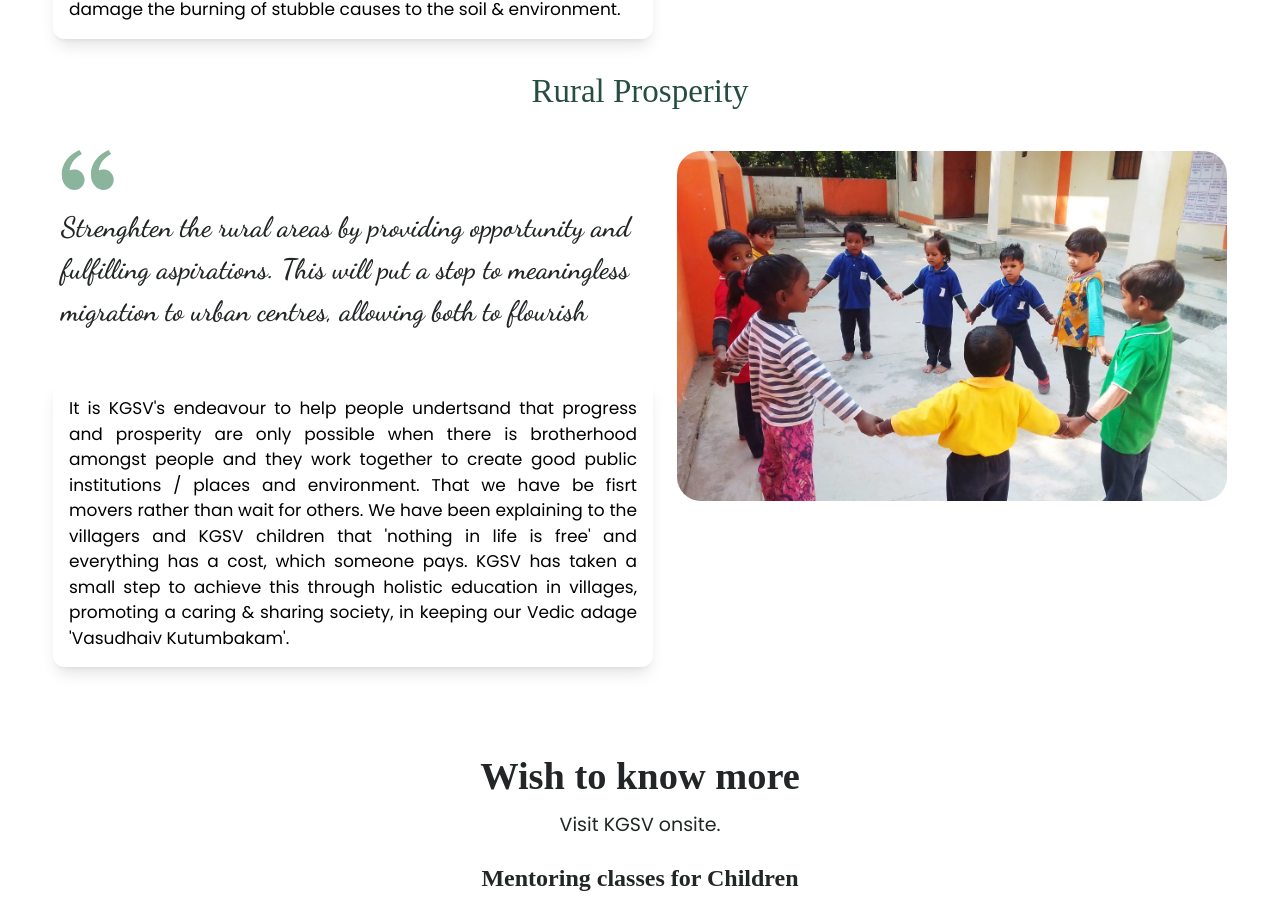
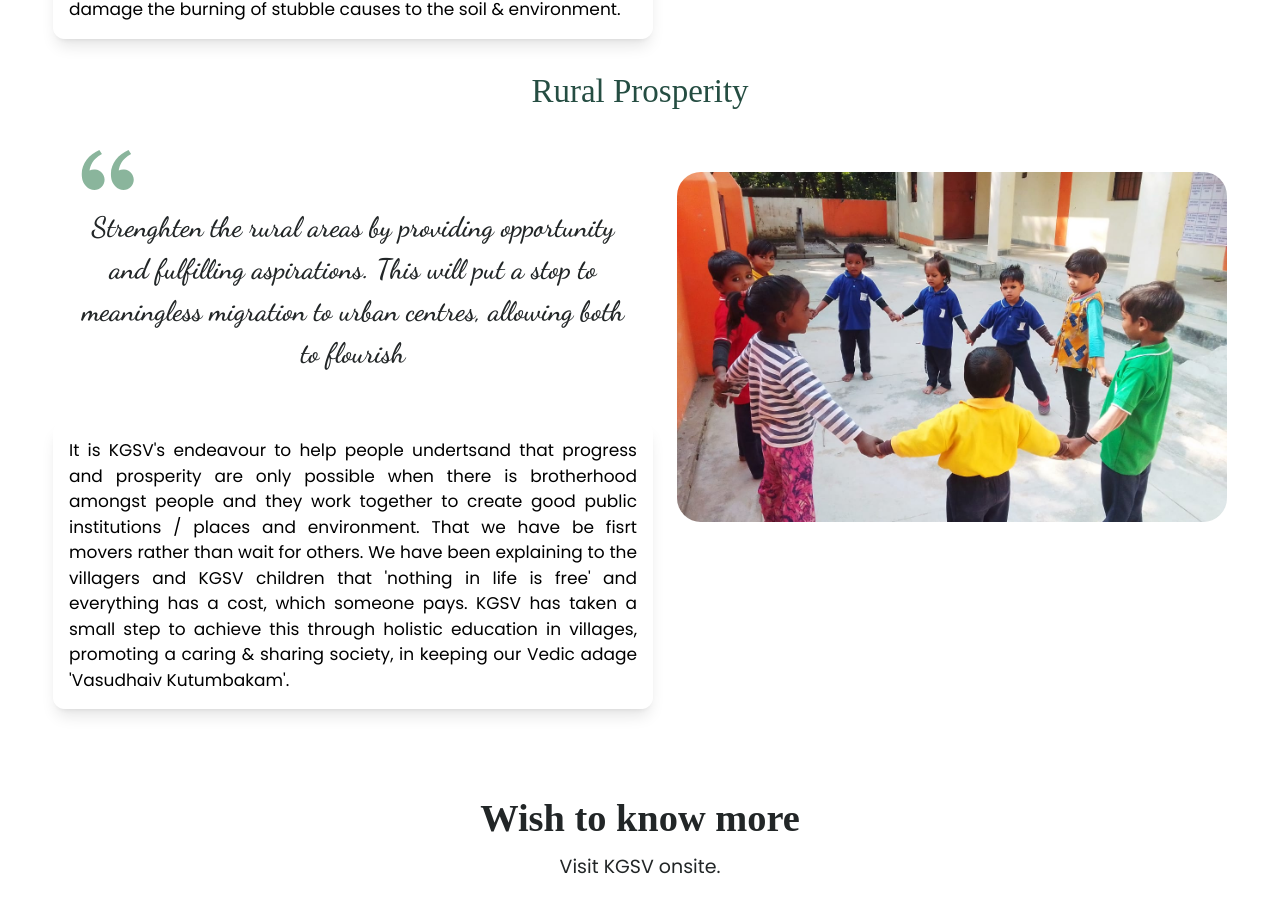
Before and after one commit to iGauravSingh/kgsvngo, a React (Vite) app: page / in a window 1280 px wide. Shown: the part 4931-5841 px from the top of the page. Built offline with nearby package versions, Linux system fonts and the light colour scheme; no server answers; a web font is replaced by a local one.

Commit message:
zig added more padding, overflow clip in main div

```diff
--- a/src/components/Zig.tsx
+++ b/src/components/Zig.tsx
@@ -140,7 +140,7 @@ const Zig = () => {
                   whileInView="show"
                   className="    mt-12 bg-white/30 backdrop-blur-lg shadow-lg  px-4 py-4 rounded-xl"
                 >
-                  <p className=" text-justify text-sm md:text-base px-1 sm:px-0">{item.text}</p>
+                  <p className=" text-justify text-sm md:text-base px-1 sm:px-0 px-4">{item.text}</p>
                 </motion.div>
               </div>
 
@@ -180,9 +180,10 @@ const Zig = () => {
               <div className=" mt-5 max-w-[600px] ">
 
                 {/* Qoutes  */}
-                <div className=" hidden md:block opacity-50"><RiDoubleQuotesL size={70} color="#176e3b" /></div>
-                <div className=" hidden md:block  ">
-                  <p className=" px-2 font-DancingScript text-3xl text-ngodark font-semibold">
+                {/* Qoutes  */}
+                <div className=" px-5  opacity-50 overflow-x-hidden"><RiDoubleQuotesL size={70} color="#176e3b" /></div>
+                <div className="    ">
+                  <p className=" overflow-x-hidden px-5 font-DancingScript text-3xl text-center text-ngodark font-semibold">
                     {item.qoutes}
                   </p>
                 </div>
@@ -193,7 +194,7 @@ const Zig = () => {
                   whileInView="show"
                   className="    mt-12 bg-white/30 backdrop-blur-lg shadow-lg  px-4 py-4 rounded-xl"
                 >
-                  <p className=" text-justify text-sm md:text-base px-1 sm:px-0">{item.text}</p>
+                  <p className=" text-justify text-sm md:text-base px-1 sm:px-0 px-4">{item.text}</p>
                 </motion.div>
               </div>
 
--- a/src/pages/homepage/Homepage.tsx
+++ b/src/pages/homepage/Homepage.tsx
@@ -17,7 +17,7 @@ import Vasudev from '../../components/Vasudev'
 const Homepage = () => {
   return (
     <>
-    <div className=" font-popins">
+    <div className=" font-popins overflow-clip">
       <Header />
       <main className="">
         <div className="z-10">
```
